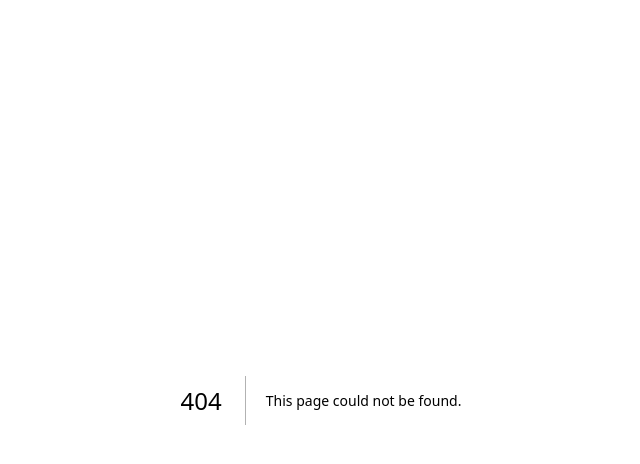
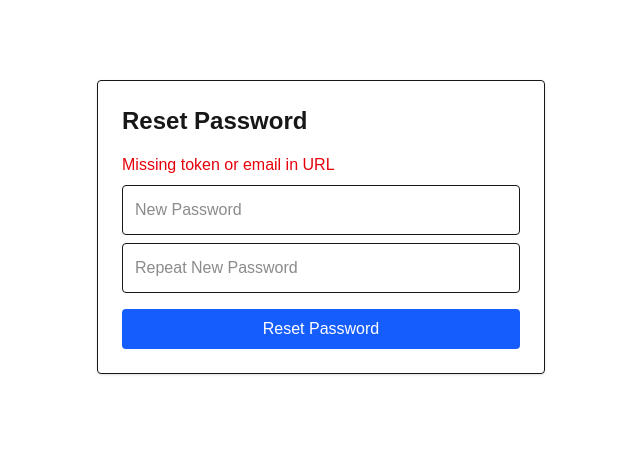
Before and after one commit to deezero7/webapp_for_Unity3dGame_nextjs-, a Next.js app: page /resetPasswordPage in a window 1280 px wide. Before the commit this address had no page. Shown: the top 464 px of the page, without its empty margins (319-959 px from the left). Built offline with nearby package versions, Linux system fonts and the light colour scheme.

Commit message:
password reset page

```diff
--- a/next.config.ts
+++ b/next.config.ts
@@ -3,6 +3,7 @@ import type { NextConfig } from "next";
 const nextConfig: NextConfig = {
   /* config options here */
   output: "export",
+  // trailingSlash: true, // will add trailing slash to all routes /
   eslint: {
     ignoreDuringBuilds: true,
   },
--- /dev/null
+++ b/src/app/forgotPasswordPage/page.tsx
@@ -0,0 +1,65 @@
+"use client";
+
+import React, { useState } from "react";
+
+export default function ForgotPasswordPage() {
+  const [email, setEmail] = useState("");
+  const [message, setMessage] = useState("");
+  const [loading, setLoading] = useState(false);
+
+  const handleSendResetEmail = async () => {
+    setLoading(true);
+    setMessage("");
+
+    try {
+      const res = await fetch(
+        "https://nodejs-server-for-unity3dgame-login-5vxc.onrender.com/u3d/forgotPassword",
+        {
+          method: "POST",
+          headers: {
+            "Content-Type": "application/json",
+          },
+          body: JSON.stringify({ email }),
+        }
+      );
+
+      const data = await res.json();
+      setMessage(data.message || "Email sent successfully!");
+    } catch (err) {
+      setMessage("Something went wrong. Please try again later.");
+    }
+
+    setLoading(false);
+  };
+
+  return (
+    <div className="p-8 max-w-sm mx-auto">
+      <h2 className="text-xl font-bold mb-4">Forgot Password</h2>
+      <p className="mb-4">Enter your email to receive a reset link.</p>
+
+      <input
+        type="email"
+        placeholder="Your email"
+        value={email}
+        onChange={(e) => setEmail(e.target.value)}
+        className="w-full p-2 mb-4 border rounded"
+      />
+
+      <button
+        onClick={handleSendResetEmail}
+        className="w-full bg-blue-600 text-white p-2 rounded"
+        disabled={loading}
+      >
+        {loading ? "Sending..." : "Send Reset Email"}
+      </button>
+
+      {message && <p className="mt-4 text-sm text-center">{message}</p>}
+
+      <p className="text-sm mt-4 text-center">
+        <a href="/login" className="text-blue-500 underline">
+          Back to Login
+        </a>
+      </p>
+    </div>
+  );
+}
--- a/src/app/forgotpassword/ResetPasswordPage.tsx
+++ /dev/null
@@ -1,44 +0,0 @@
-"use client";
-
-import { useSearchParams, useRouter } from "next/navigation";
-import { useState } from "react";
-
-export default function ResetPasswordPage() {
-  const router = useRouter();
-  const searchParams = useSearchParams();
-  const token = searchParams.get("token");
-
-  const [newPassword, setNewPassword] = useState("");
-  const [message, setMessage] = useState("");
-
-  async function handleReset() {
-    const res = await fetch("/api/reset-password", {
-      method: "POST",
-      headers: { "Content-Type": "application/json" },
-      body: JSON.stringify({ token, newPassword }),
-    });
-
-    const data = await res.json();
-    setMessage(data.message);
-    if (data.code === 0) {
-      setTimeout(() => router.push("/login"), 3000);
-    }
-  }
-
-  return (
-    <div className="p-4 max-w-md mx-auto mt-10 border rounded">
-      <h1 className="text-xl font-bold mb-4">Reset Password</h1>
-      <input
-        type="password"
-        placeholder="New Password"
-        value={newPassword}
-        onChange={(e) => setNewPassword(e.target.value)}
-        className="w-full p-2 mb-4 border"
-      />
-      <button onClick={handleReset} className="w-full bg-blue-500 text-white p-2">
-        Reset Password
-      </button>
-      {message && <p className="mt-4 text-sm">{message}</p>}
-    </div>
-  );
-}
--- a/src/app/forgotpassword/page.tsx
+++ /dev/null
@@ -1,14 +0,0 @@
-// app/forgotpassword/page.tsx
-
-import { Suspense } from "react";
-import ResetPasswordPage from "./ResetPasswordPage";
-
-export const dynamic = "force-dynamic"; // Optional: disables prerendering if needed
-
-export default function ForgotPasswordPage() {
-  return (
-    <Suspense fallback={<div>Loading...</div>}>
-      <ResetPasswordPage />
-    </Suspense>
-  );
-}
--- a/src/app/login/page.tsx
+++ b/src/app/login/page.tsx
@@ -57,6 +57,12 @@ export default function LoginPage() {
           Sign up
         </a>
       </p>
+      <p className="mt-4 text-sm">
+        Forgot Password ?{" "}
+        <a href="./forgotPasswordPage" className="text-blue-500 underline">
+          Reset password
+        </a>
+      </p>
     </div>
   );
 }
--- /dev/null
+++ b/src/app/resetPasswordPage/page.tsx
@@ -0,0 +1,120 @@
+"use client";
+
+import { useSearchParams, useRouter } from "next/navigation";
+import { useState, useEffect } from "react";
+
+const PASSWORD_REGEX = new RegExp(
+  "^(?=.*[A-Z])(?=.*[a-z])(?=.*\\d)(?=.*[@$!%*?&])[A-Za-z\\d@$!%*?&]{6,25}$"
+);
+
+export default function ResetPasswordPage() {
+  const searchParams = useSearchParams();
+  const router = useRouter();
+
+  const [token, setToken] = useState<string | null>(null);
+  const [email, setEmail] = useState<string | null>(null);
+  const [newPassword, setNewPassword] = useState("");
+  const [confirmPassword, setConfirmPassword] = useState("");
+  const [message, setMessage] = useState("");
+  const [error, setError] = useState("");
+
+  const [passwordValid, setPasswordValid] = useState(true);
+
+  useEffect(() => {
+    const t = searchParams.get("token");
+    const e = searchParams.get("email");
+
+    if (t && e) {
+      setToken(t);
+      setEmail(e);
+    } else {
+      setError("Missing token or email in URL");
+    }
+  }, [searchParams]);
+
+  useEffect(() => {
+    // live validate as user types
+    if (newPassword) {
+      setPasswordValid(PASSWORD_REGEX.test(newPassword));
+    }
+  }, [newPassword]);
+
+  const handleReset = async () => {
+    setError("");
+    setMessage("");
+
+    if (!token || !email || !newPassword || !confirmPassword) {
+      setError("All fields are required");
+      return;
+    }
+
+    if (!PASSWORD_REGEX.test(newPassword)) {
+      setError("Password doesn't meet strength requirements.");
+      return;
+    }
+
+    if (newPassword !== confirmPassword) {
+      setError("Passwords do not match");
+      return;
+    }
+
+    try {
+      const res = await fetch(
+        "https://nodejs-server-for-unity3dgame-login-5vxc.onrender.com/u3d/resetPassword",
+        {
+          method: "POST",
+          headers: { "Content-Type": "application/json" },
+          body: JSON.stringify({ token, email, newPassword }),
+        }
+      );
+
+      const data = await res.json();
+      if (data.code === 0) {
+        setMessage("Password reset successful! Redirecting...");
+        setTimeout(() => router.push("/login"), 2000);
+      } else {
+        setError(data.message || "Reset failed.");
+      }
+    } catch (err) {
+      setError("Something went wrong. Please try again.");
+    }
+  };
+
+  return (
+    <div className="p-6 max-w-md mx-auto mt-20 border rounded shadow">
+      <h1 className="text-2xl font-semibold mb-4">Reset Password</h1>
+
+      {error && <p className="text-red-600 mb-2">{error}</p>}
+      {message && <p className="text-green-600 mb-2">{message}</p>}
+
+      <input
+        type="password"
+        placeholder="New Password"
+        value={newPassword}
+        onChange={(e) => setNewPassword(e.target.value)}
+        className="w-full p-3 mb-2 border rounded"
+      />
+      {!passwordValid && newPassword && (
+        <p className="text-sm text-red-500 mb-2">
+          Password must be 6–25 chars and include 1 uppercase, 1 lowercase, 1
+          number, and 1 special character (@$!%*?&).
+        </p>
+      )}
+
+      <input
+        type="password"
+        placeholder="Repeat New Password"
+        value={confirmPassword}
+        onChange={(e) => setConfirmPassword(e.target.value)}
+        className="w-full p-3 mb-4 border rounded"
+      />
+
+      <button
+        onClick={handleReset}
+        className="w-full bg-blue-600 text-white py-2 rounded hover:bg-blue-700"
+      >
+        Reset Password
+      </button>
+    </div>
+  );
+}
```
